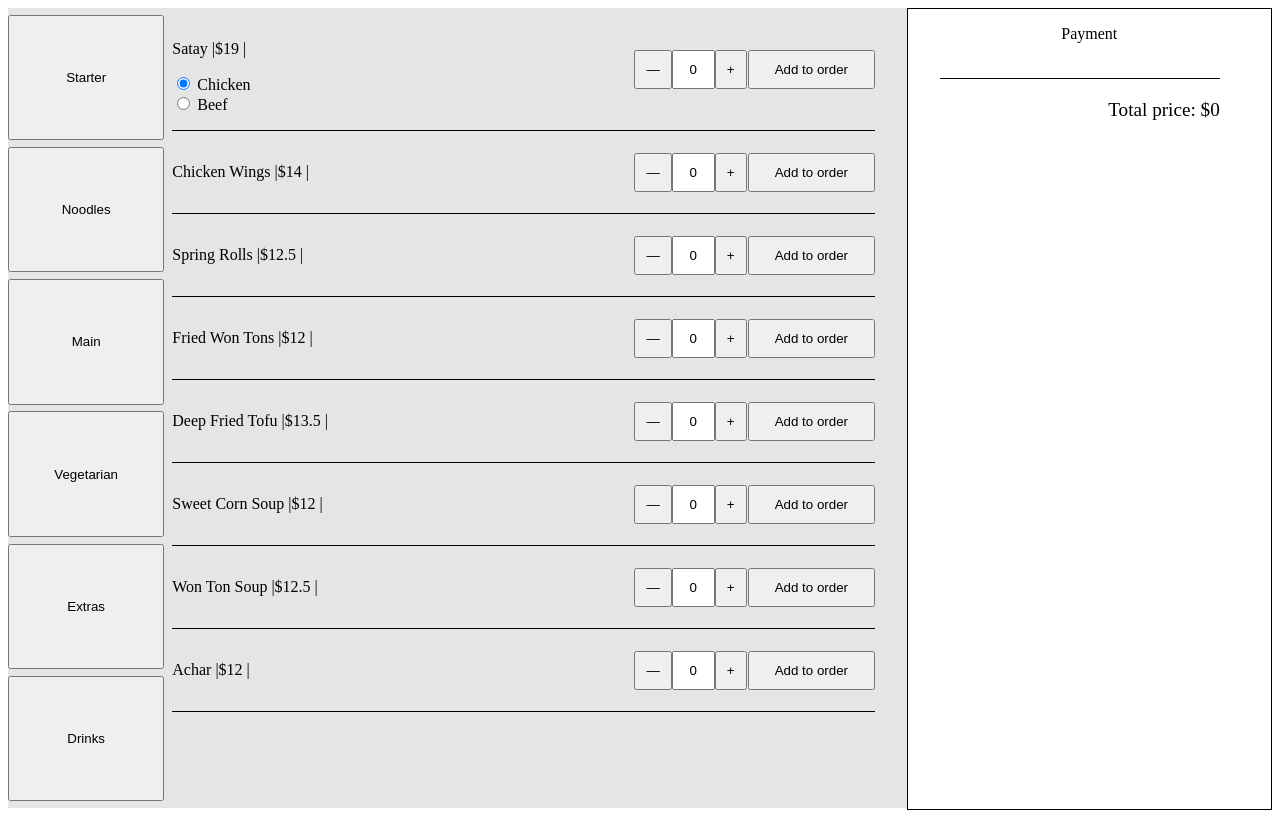
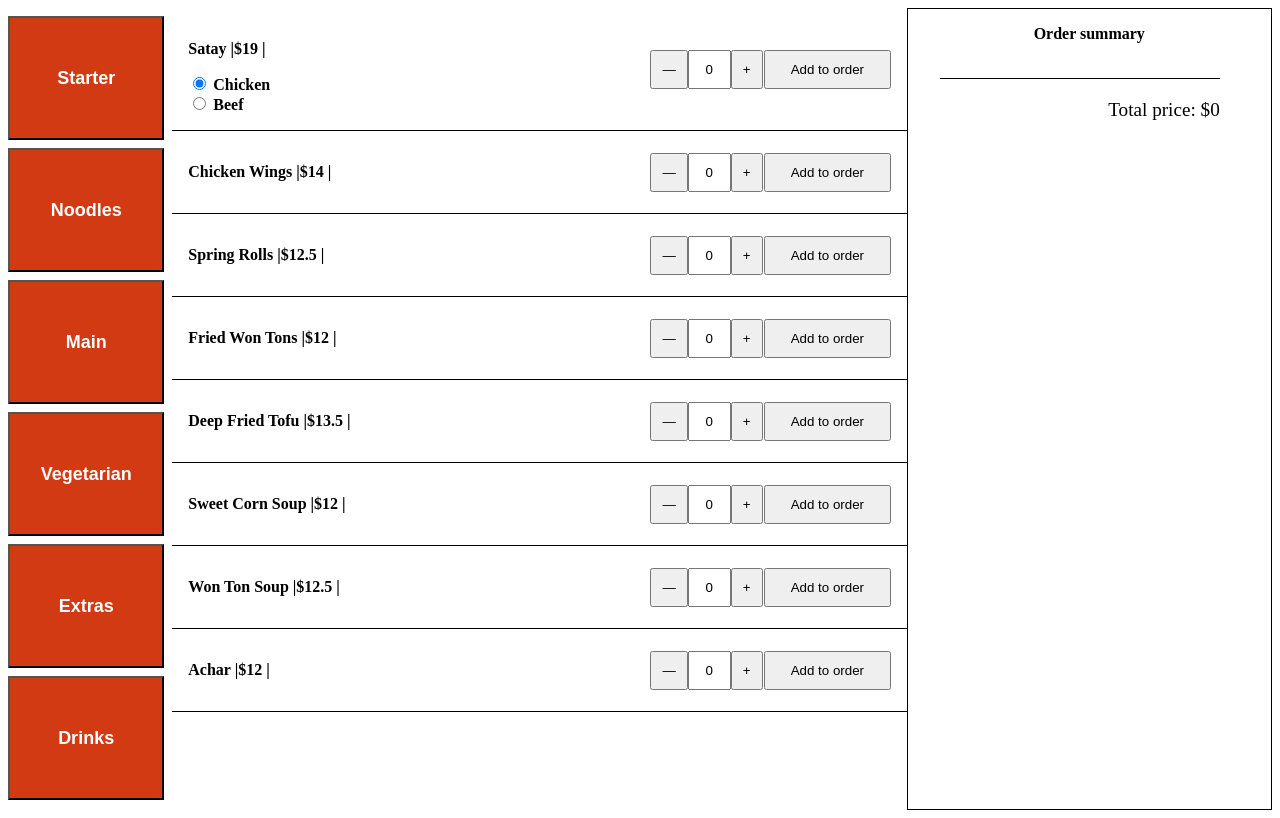
Before and after one commit to ktandun/kkmalaysia, a Vue app: page / in a window 1280 px wide. Built offline with nearby package versions, Linux system fonts and the light colour scheme; the HTML template or start-up script is replaced by a standard one.

Commit message:
update css styling

```diff
--- a/src/components/MenuCard.vue
+++ b/src/components/MenuCard.vue
@@ -73,13 +73,13 @@ const addOrder = () => {
   display: flex;
   justify-content: space-between;
   align-items: center;
-  padding: 1em 0;
+  padding: 1em;
+  font-weight: bold;
   border-bottom: 1px black solid;
 }
 
 .menu-description {
   width: 100%;
-  color: black;
   display: flex;
   flex-direction: column;
 }
--- a/src/components/MenuList.vue
+++ b/src/components/MenuList.vue
@@ -45,17 +45,25 @@ const selectedMenuCategory = computed(() =>
 }
 
 .side-bar button{
-  padding: 4em 0;
+  padding: 2.75em 0;
   width: 100%;
   cursor: pointer;
+  color: white;
+  font-size: large;
+  font-weight: bold;
+  background-color: #d23a14;
+}
+
+.side-bar button:active {
+    background-color: #a82504;
+
 }
 
 .menu-cards {
   display: flex;
   height: 100vh;
   gap: 8px;
-  background-color: rgba(0, 0, 0, 0.1); /* semi-transparent black */
-}
+  }
 
 .menu-card {
   width: 100%;
--- a/src/components/OrderView.vue
+++ b/src/components/OrderView.vue
@@ -13,7 +13,7 @@ const totalPrice = computed(() => {
 
 <template>
   <div class="price-box">
-    <p style="text-align: center;">Payment</p>
+    <p style="text-align: center; font-weight: bold;">Order summary</p>
     <div v-for="ord in custOrder" :key="ord.name">
       <div class="pricedesc">
         <p>{{ ord.selection }} {{ ord.name }} (x{{ ord.quantity }}) </p>
```
